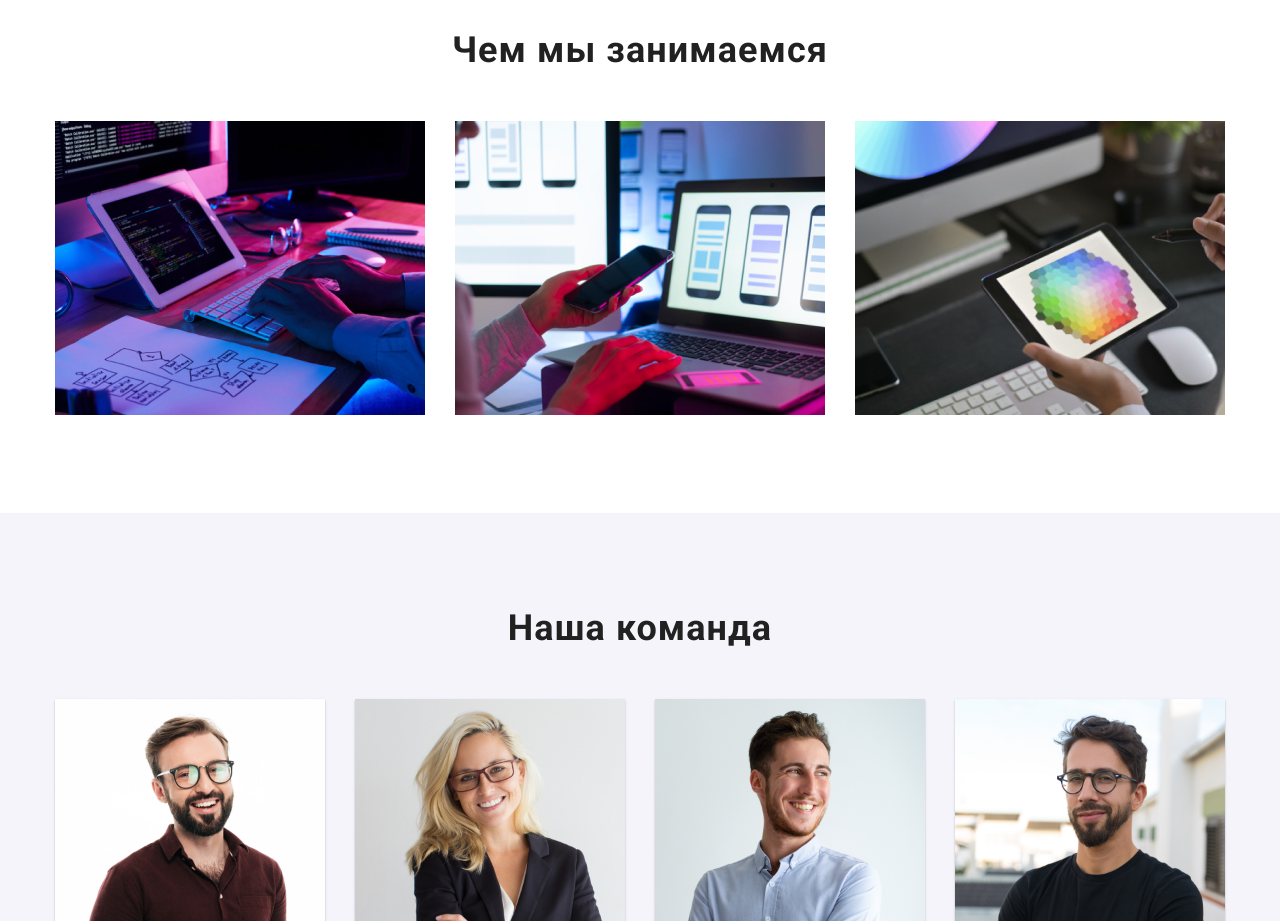
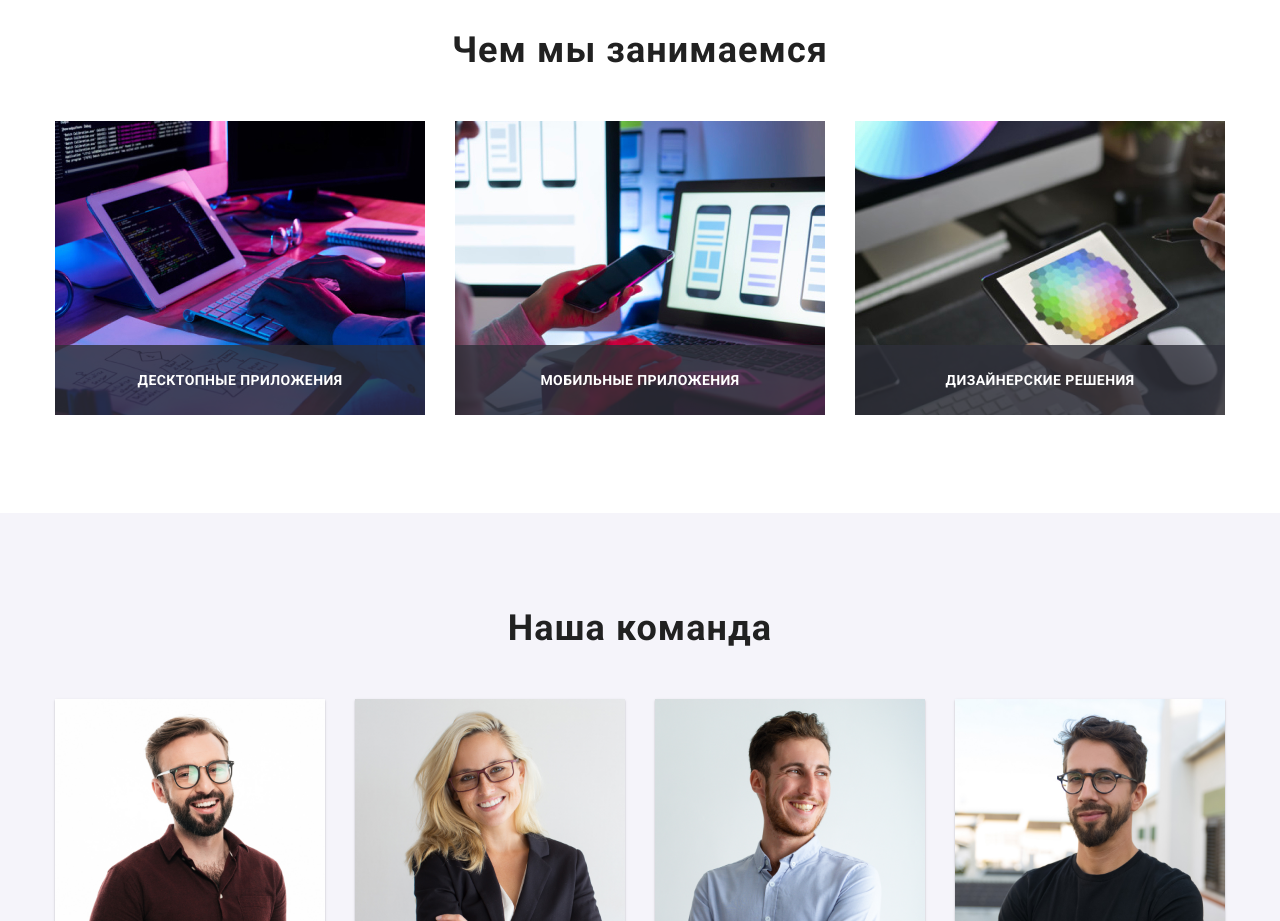
Before and after one commit to ZdorovykSergiy/goit-markup-hw-05, a plain HTML site: page index.html in a window 1280 px wide. Shown: the part 1060-1981 px from the top of the page. Drawn offline with nearby package versions, Linux system fonts and the light colour scheme.

Commit message:
наложен текст на картинки

```diff
--- a/css/style.css
+++ b/css/style.css
@@ -168,6 +168,33 @@ ul {
 }
 .section-works {
   padding-bottom: 94px;
+}
+
+.works-item {
+  position: relative;
+}
+.work-text {
+  position: absolute;
+  bottom: 4px;
+  right: 0;
+}
+
+.text-section-works {
+  display: block;
+  width: 370px;
+  font-family: Roboto;
+  font-style: normal;
+  font-weight: bold;
+  font-size: 14px;
+  line-height: 16px;
+  text-align: center;
+  letter-spacing: 0.03em;
+  text-transform: uppercase;
+  background: rgba(47, 48, 58, 0.8);
+  color: #ffffff;
+  margin: 0 auto;
+  padding-top: 27px;
+  padding-bottom: 27px;
 }
 .principle-list {
   display: flex;
--- a/index.html
+++ b/index.html
@@ -99,13 +99,31 @@
           <h2 class="section-title">Чем мы занимаемся</h2>
           <ul class="works-list">
             <li class="works-item">
-              <img src="./img/img1.jpg" alt="nootbook" width="370" />
+              <div class="work-img">
+                <img src="./img/img1.jpg" alt="nootbook" width="370" />
+              </div>
+
+              <div class="work-text">
+                <p class="text-section-works">Десктопные приложения</p>
+              </div>
             </li>
             <li class="works-item">
-              <img src="./img/img2.jpg" alt="telephone" width="370" />
+              <div class="work-img">
+                <img src="./img/img2.jpg" alt="telephone" width="370" />
+              </div>
+
+              <div class="work-text">
+                <p class="text-section-works">Мобильные приложения</p>
+              </div>
             </li>
             <li class="works-item">
-              <img src="./img/img3.jpg" alt="планшет" width="370" />
+              <div class="work-img">
+                <img src="./img/img3.jpg" alt="планшет" width="370" />
+              </div>
+
+              <div class="work-text">
+                <p class="text-section-works">Дизайнерские решения</p>
+              </div>
             </li>
           </ul>
         </div>
```
